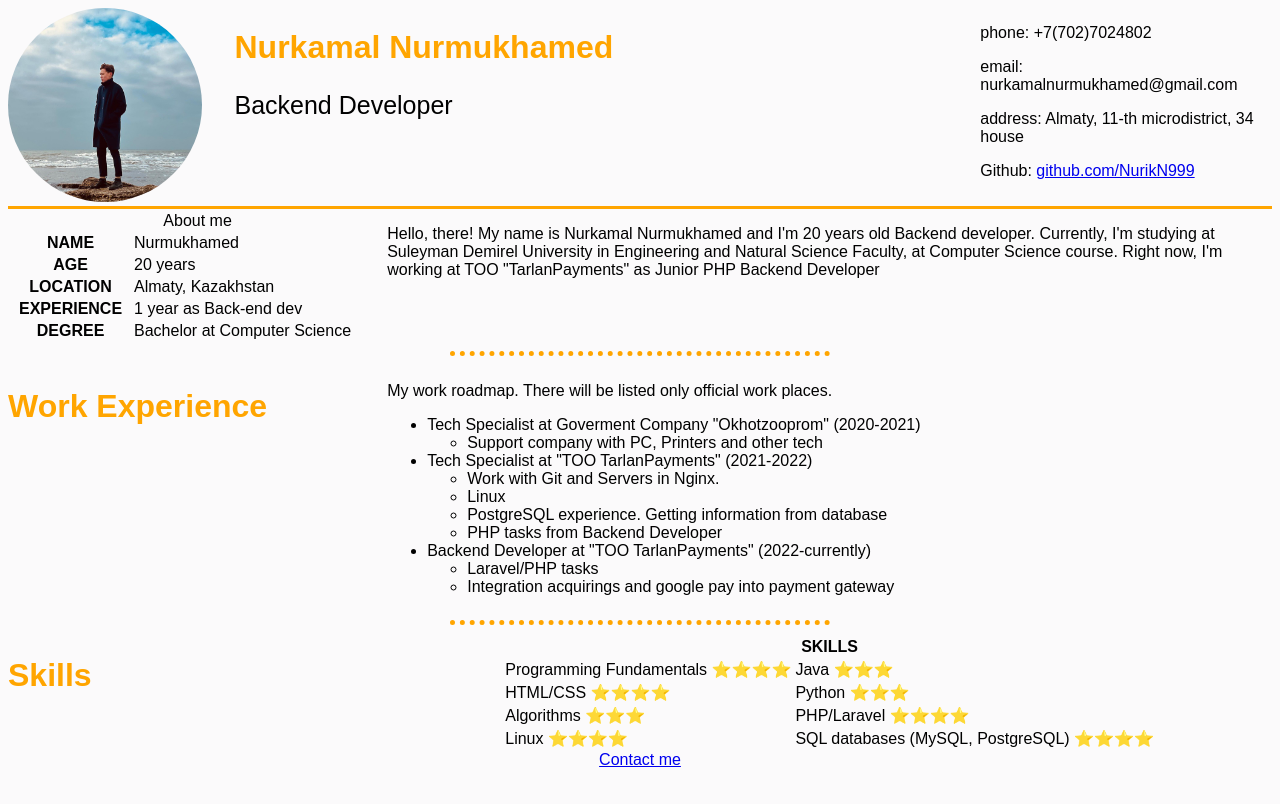
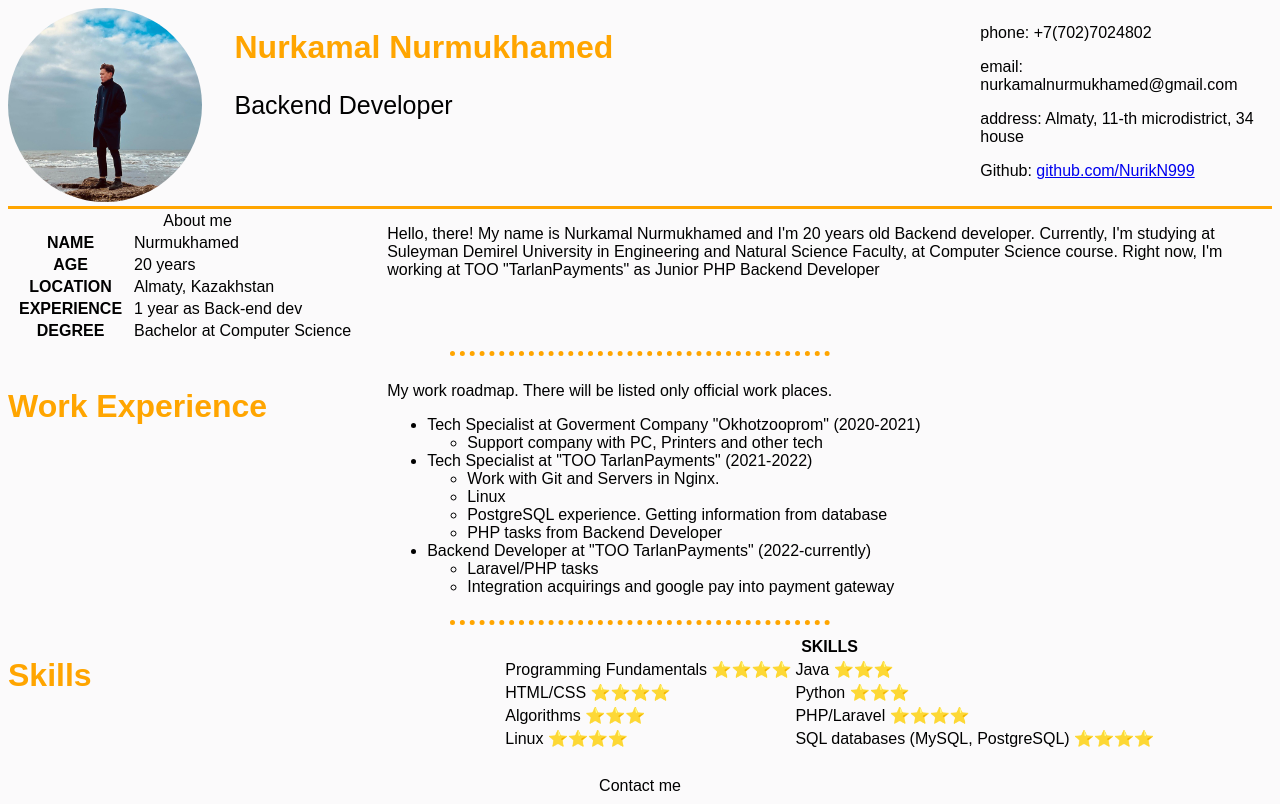
Before and after one commit to NurikN999/WebDevelopment, a plain HTML site: page cv/index.html in a window 1280 px wide. Drawn offline with Linux system fonts and the light colour scheme.

Commit message:
added_link_hover

```diff
--- a/cv/css/style.css
+++ b/cv/css/style.css
@@ -104,4 +104,17 @@ td{
     width: 80%;
     margin: 0 auto;
     text-align: center;
+    margin-top: 2%;
 }
+.contact-link
+{
+    text-decoration: none;
+    color: black;
+    transition: 0.5s;
+    padding: 1%;
+}
+.contact-link:hover
+{
+    transition: 0.5s;
+    color: orange;
+}
--- a/cv/index.html
+++ b/cv/index.html
@@ -126,7 +126,7 @@
 
     <footer>
         <div class="links">
-            <a href="html/contact-me.html">Contact me</a>
+            <a class = "contact-link" href="html/contact-me.html">Contact me</a>
         </div>
     </footer>
 </body>
```
